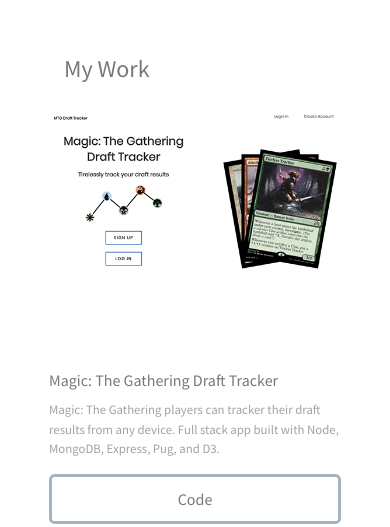
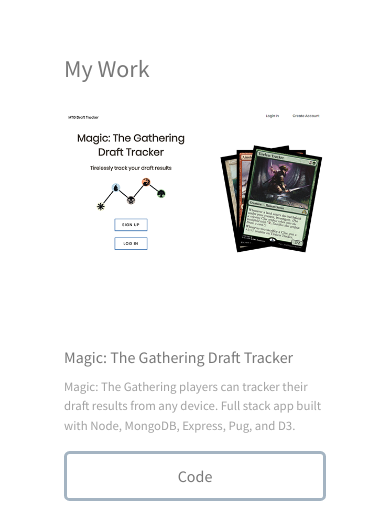
Before and after one commit to krothenbaum/portfolio, a plain HTML site: page index.html in a window 390 px wide. Shown: the part 870-1397 px from the top of the page. Drawn offline with Linux system fonts and the light colour scheme.

Commit message:
margins on medium and small screens

```diff
--- a/css/main.css
+++ b/css/main.css
@@ -109,24 +109,6 @@
   .col-1 {
     width: 8.33333333%;
   }
-
-  /*@media (min-width: 640px){
-    .col-3 {
-      width: 25%;
-    }
-
-    .col-4 {
-      width: 33.33%;
-    }
-
-    .col-6 {
-      width: 50%;
-    }
-
-    .col-12 {
-      width: 100%;
-    }
-  }*/
 
   /* Basic */
   body  {
@@ -425,9 +407,6 @@
   @media screen and (max-width: 736px) {
     .col-6 {
       width: 100%;
-      padding-right: 10vw;
-      padding-left: 10vw;
-
     }
 
     #header h1 {
@@ -440,7 +419,5 @@
   @media screen and (max-width: 480px) {
     .col-6 {
       width: 100%;
-      padding-left: 0;
-      padding-right: 0;
     }
   }
```
